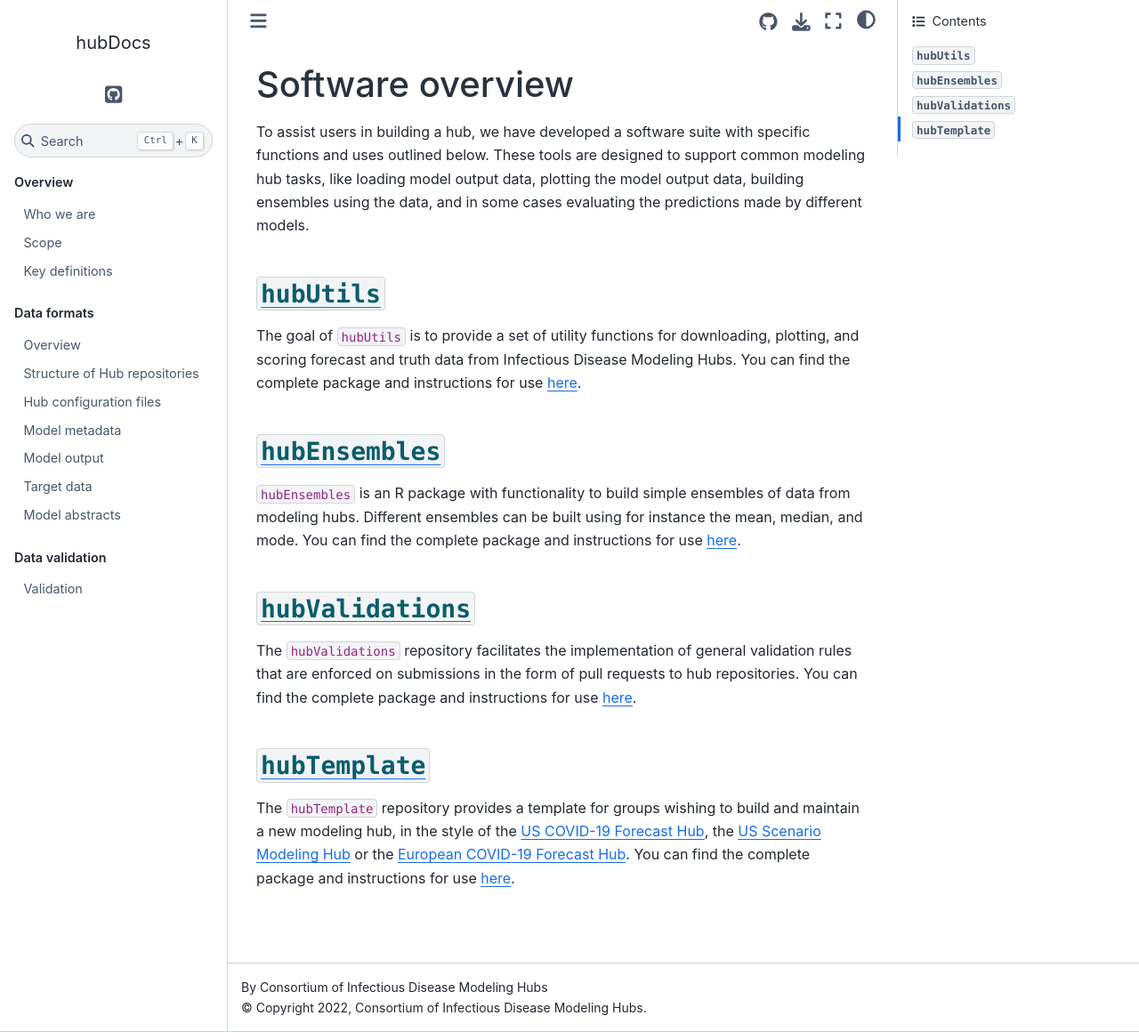
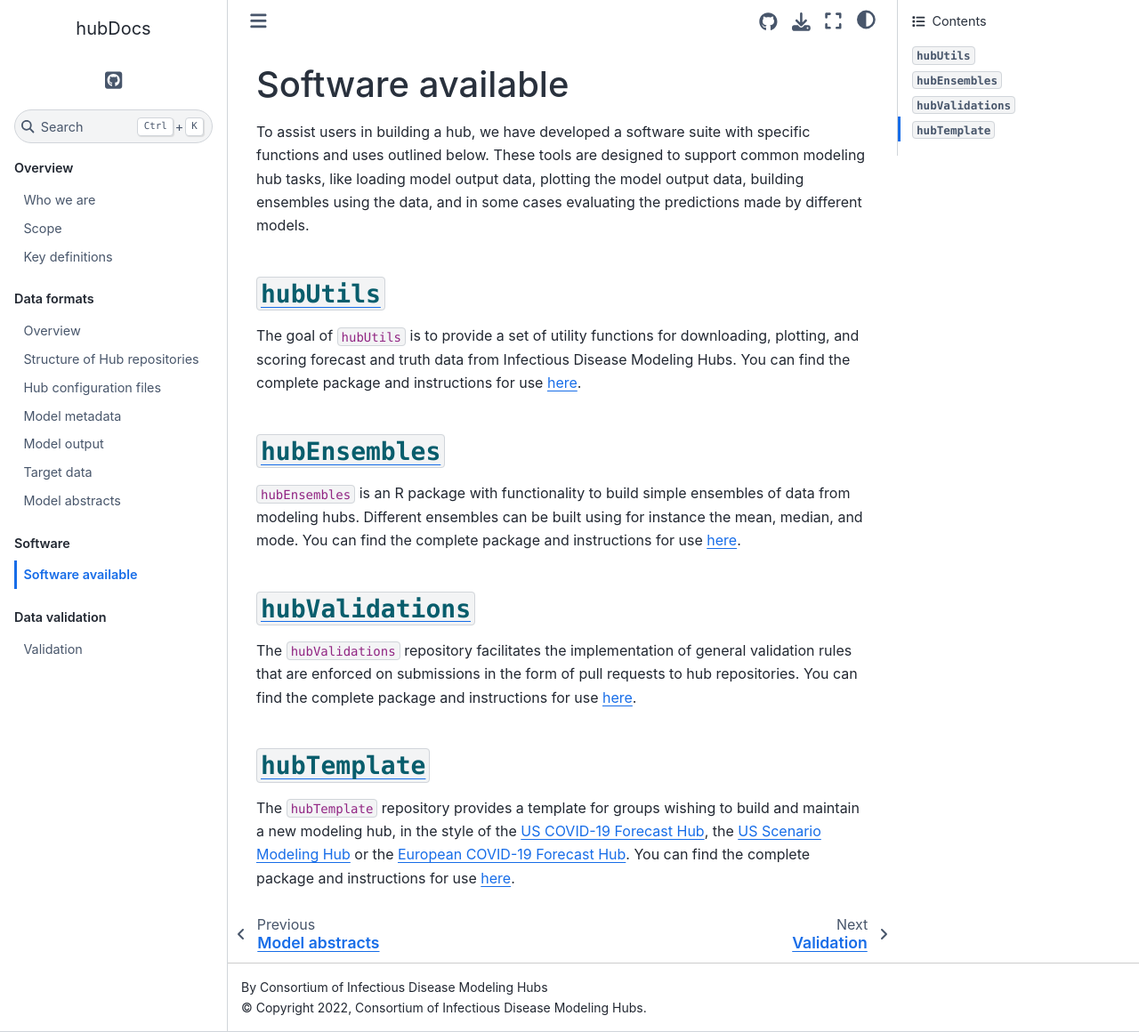
Before and after one commit to hubverse-org/hubDocs, a Sphinx documentation site: the page built from docs/source/software/software-available.md, in a window 1280 px wide and 1160 px high. Shown: the whole window at 89% size. Built offline with Sphinx 7.4.7 and the Sphinx Book theme 1.1.4, drawn with Linux system fonts in a browser that asks for light colours; pages that are not in the unit, such as notebooks, are missing from menus.

Commit message:
Renaming subheader

```diff
--- a/docs/source/software/software-overview.md
+++ b/docs/source/software/software-available.md
@@ -1,4 +1,4 @@
-# Software overview
+# Software available
 
 To assist users in building a hub, we have developed a software suite with specific functions and uses outlined below. These tools are designed to support common modeling hub tasks, like loading model output data, plotting the model output data, building ensembles using the data, and in some cases evaluating the predictions made by different models.
 
```
